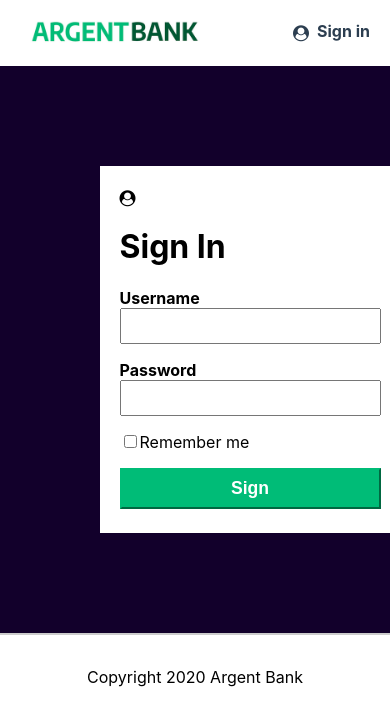
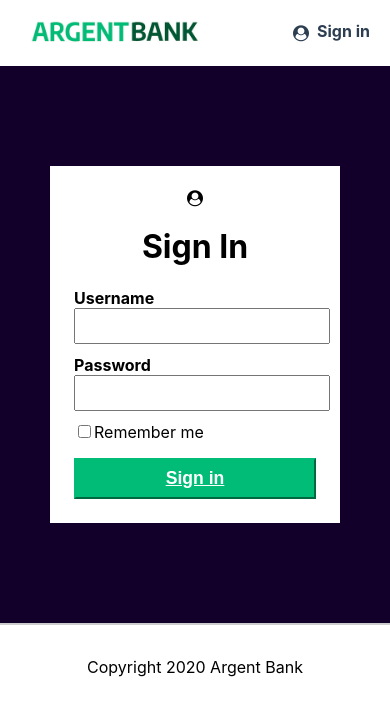
Before and after one commit to OuerdiaSlm/OuerdiaSlaimi_13_17042022, a React (Create React App) app in the folder OuerdiaSlaimi_13_17042022/mon-app/: page /SingInPage in a window 390 px wide. Shown: the top 726 px of the page. Built offline with nearby package versions, Linux system fonts and the light colour scheme.

Commit message:
Correction css + resposive

```diff
--- a/OuerdiaSlaimi_13_17042022/mon-app/src/components/features/features.css
+++ b/OuerdiaSlaimi_13_17042022/mon-app/src/components/features/features.css
@@ -1,5 +1,6 @@
 .features {
   display: flex;
+  flex-wrap: wrap;
   flex-direction: row;
   padding: 1rem 1.5rem;
   text-align: center;
@@ -12,7 +13,7 @@
   margin-bottom: 0.5rem;
 }
 .feature-item{
-  width: 430px;
+  max-width: 430px;
   padding: 30px;
 }
 
--- a/OuerdiaSlaimi_13_17042022/mon-app/src/components/indexBanner/indexBanner.css
+++ b/OuerdiaSlaimi_13_17042022/mon-app/src/components/indexBanner/indexBanner.css
@@ -15,7 +15,7 @@
   position: absolute;
   top: 50px;
   right: 50px;
-  width: 300px;
+  max-width: 300px;
   margin: 2rem;
 }
 
@@ -53,3 +53,9 @@
   font-weight: bold;
   margin: 0;
 }
+
+@media (max-width: 1000px) {
+  .hero-content{
+    right: 0px;
+  }
+}
--- a/OuerdiaSlaimi_13_17042022/mon-app/src/components/sign-in/sign-in.css
+++ b/OuerdiaSlaimi_13_17042022/mon-app/src/components/sign-in/sign-in.css
@@ -8,9 +8,13 @@
   justify-content: center;
   box-sizing: border-box;
   background-color: white;
-  width: 300px;
+  max-width: 300px;
   margin: 0 auto;
   padding: 1.5rem;
+}
+
+.sign-in-content i, .sign-in-content h1 {
+  text-align: center;
 }
 
 .sign-in-button {
@@ -23,14 +27,16 @@
   border-color: #00bc77;
   background-color: #00bc77;
   color: #fff;
+  text-decoration: underline;
 }
 
 
 .input-wrapper {
+  width: 100%;
   display: flex;
   flex-direction: column;
   text-align: left;
-  margin-bottom: 1rem;
+  margin-bottom: 0.7rem;
   padding: 5px;
   font-size: 1.2rem;
 }
@@ -38,3 +44,10 @@
 .label-wrapper {
   font-weight: bold;
 }
+
+@media (max-width: 500px) {
+  .bg-dark {
+    background-color: #12002b;
+    padding: 100px 50px;
+  }
+}
--- a/OuerdiaSlaimi_13_17042022/mon-app/src/components/sign-in/sign-in.jsx
+++ b/OuerdiaSlaimi_13_17042022/mon-app/src/components/sign-in/sign-in.jsx
@@ -4,7 +4,6 @@ import './sign-in.css';
 function SingIn() {
   return (
     <div className="bg-dark">
-        <link rel="stylesheet"href="https://stackpath.bootstrapcdn.com/font-awesome/4.7.0/css/font-awesome.min.css"/>
         <form className="sign-in-content">
         <i className="fa fa-user-circle sign-in-icon"></i>
         <h1>Sign In</h1>
@@ -21,7 +20,7 @@ function SingIn() {
             <label for="remember-me">Remember me</label>
           </div>
 
-          <input type="submit" value="Sign" className="sign-in-button"/>
+          <input type="submit" value="Sign in" className="sign-in-button"/>
         </form>
     </div>
   )
```
Also changed, not shown: OuerdiaSlaimi_13_17042022/mon-app/src/index.js (+0 -22 lines).
